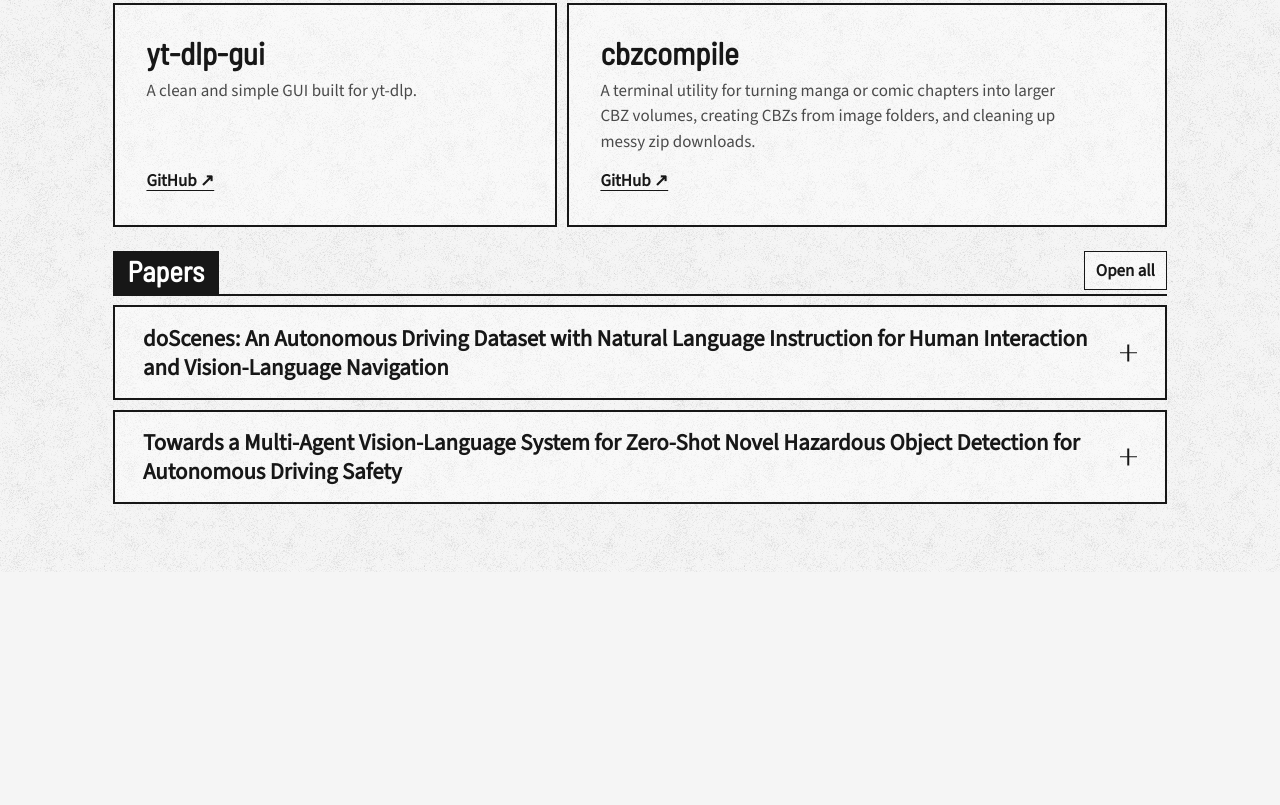
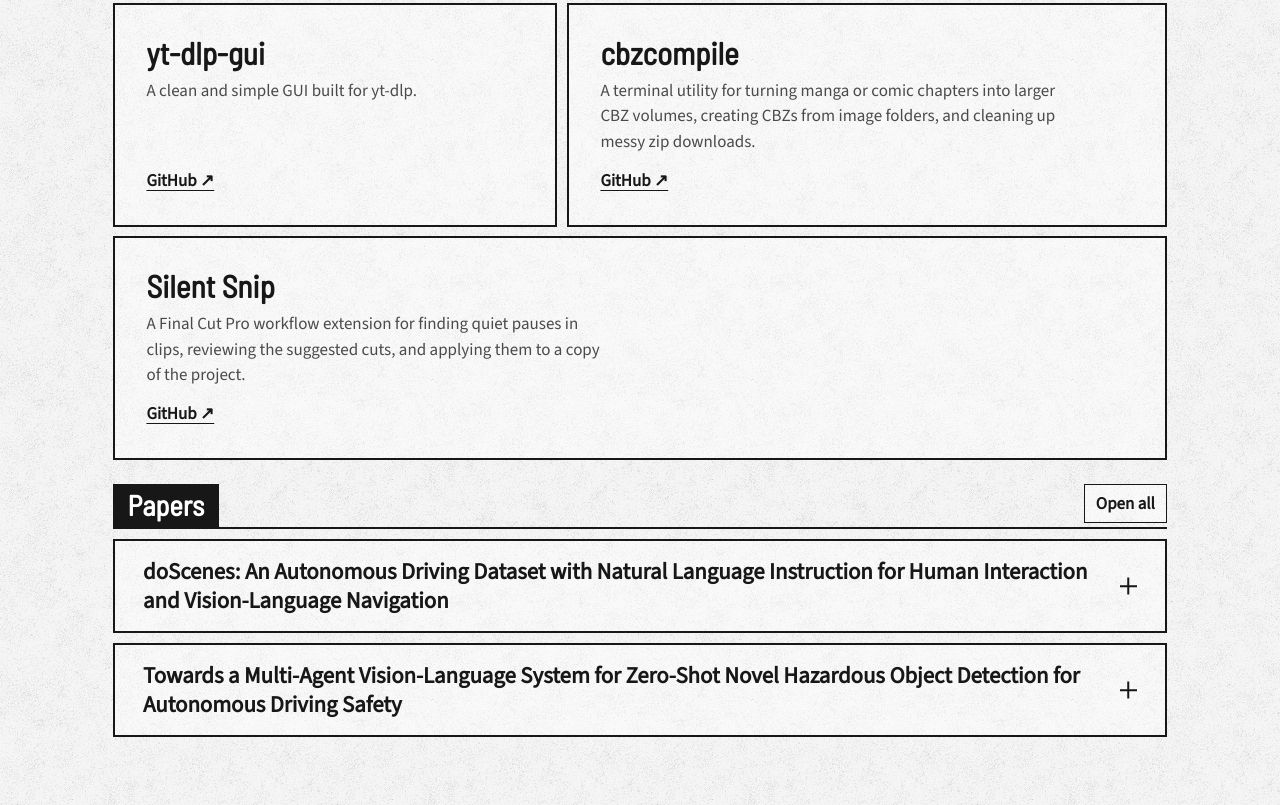
Before and after one commit to harshakrishna15/harshakrishna15.github.io, an Astro site: page / in a window 1280 px wide. Shown: the part 716-1521 px from the top of the page. Before the commit the page ends 1288 px from the top, so only its background shows below. Built offline with nearby package versions, Linux system fonts and the light colour scheme; Astro itself is replaced by a stand-in of ours.

Commit message:
Add Silent Snip to the project panels

```diff
--- a/src/data/projects.ts
+++ b/src/data/projects.ts
@@ -11,4 +11,10 @@ export const projects = [
     description: 'A terminal utility for turning manga or comic chapters into larger CBZ volumes, creating CBZs from image folders, and cleaning up messy zip downloads.',
     repository: 'https://github.com/harshakrishna15/cbzcompile',
   },
+  {
+    id: 'silent-snip',
+    title: 'Silent Snip',
+    description: 'A Final Cut Pro workflow extension for finding quiet pauses in clips, reviewing the suggested cuts, and applying them to a copy of the project.',
+    repository: 'https://github.com/harshakrishna15/silent-snip-fcp',
+  },
 ];
--- a/src/styles/site.css
+++ b/src/styles/site.css
@@ -159,6 +159,10 @@ button {
 
 .projects-grid {
   grid-template-columns: minmax(0, 1fr) minmax(0, 1.35fr);
+}
+
+.projects-grid > :last-child:nth-child(odd) {
+  grid-column: 1 / -1;
 }
 
 .profile-panel, .contact-panel, .project-entry {
```
